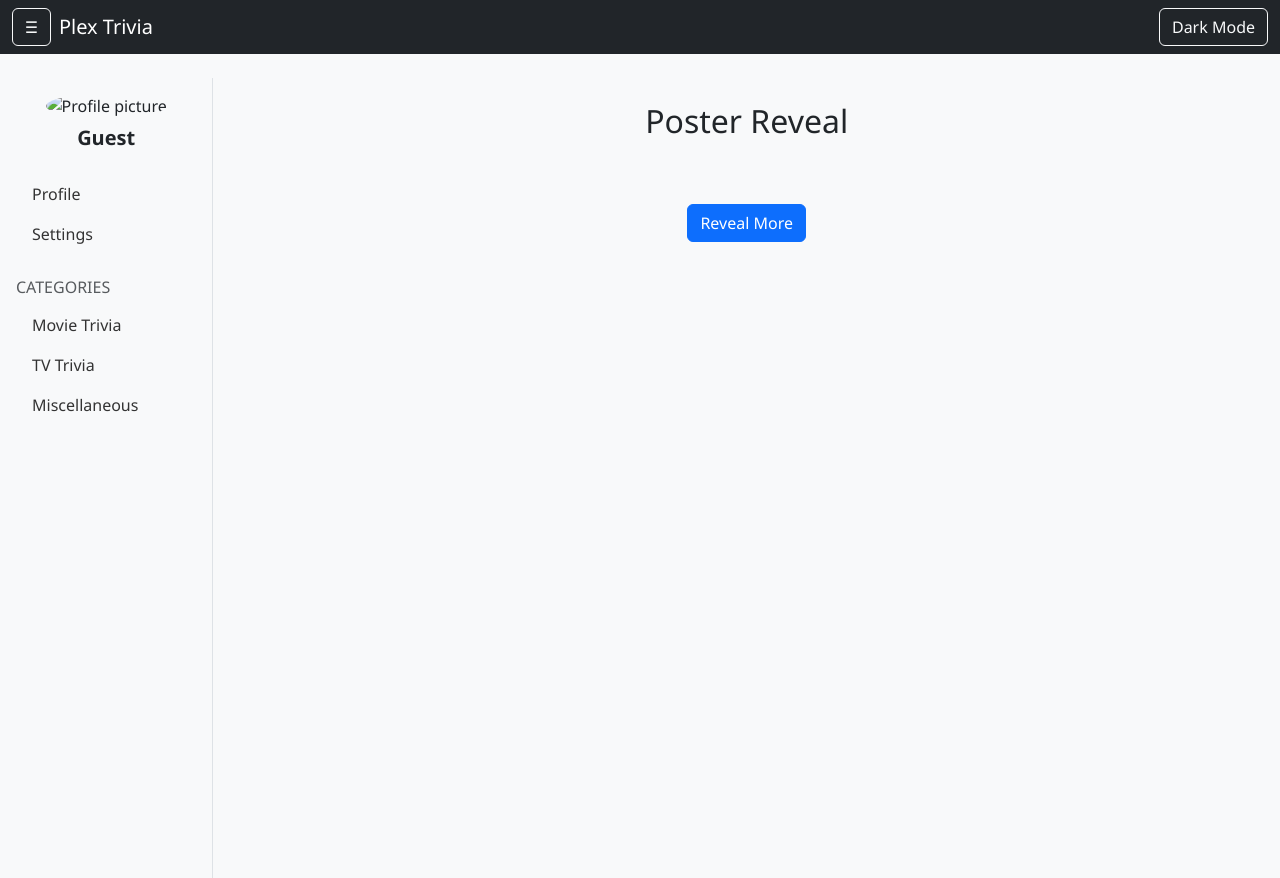
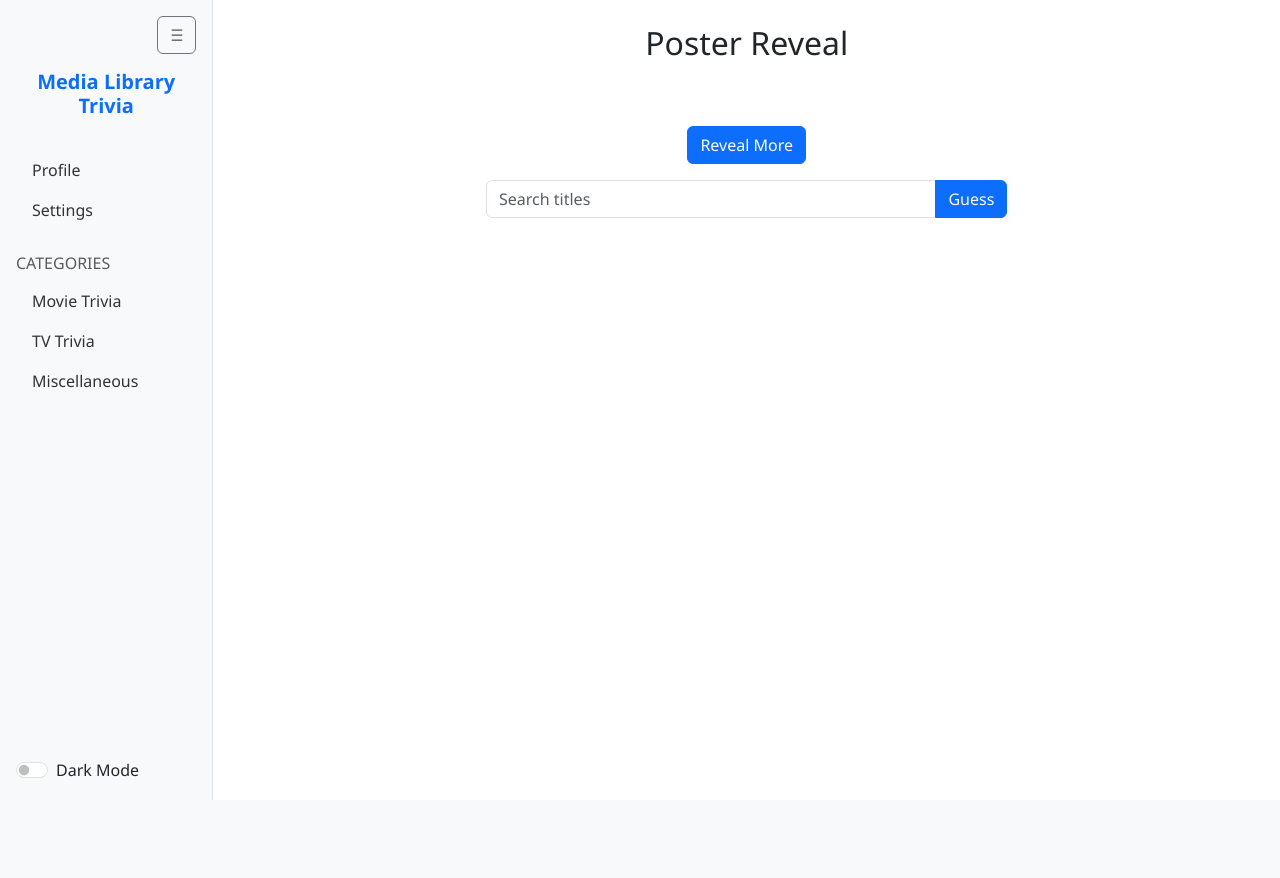
Before and after one commit to chanzer0/media-server-trivia, a Flask app: page /game/poster in a window 1280 px wide. After the commit the page ends 800 px from the top, so only its background shows below. Run offline with Flask 3, Linux system fonts and the light colour scheme; data that the repository does not hold is empty; some libraries are stand-ins or nearby versions.

Commit message:
Refactor layout and add poster guessing

```diff
--- a/app/static/base.js
+++ b/app/static/base.js
@@ -12,15 +12,18 @@ function initLayoutControls() {
   function setDark(enabled) {
     body.classList.toggle('dark-mode', enabled);
     localStorage.setItem('darkMode', enabled ? '1' : '0');
+    toggleDark.checked = enabled;
   }
 
-  toggleDark.addEventListener('click', () => {
-    setDark(!body.classList.contains('dark-mode'));
+  toggleDark.addEventListener('change', () => {
+    setDark(toggleDark.checked);
   });
 
   // load saved mode
   if (localStorage.getItem('darkMode') === '1') {
-    body.classList.add('dark-mode');
+    setDark(true);
+  } else {
+    setDark(false);
   }
 }
 
--- a/app/static/poster.js
+++ b/app/static/poster.js
@@ -5,6 +5,9 @@ document.addEventListener('DOMContentLoaded', () => {
   const summary = document.getElementById('posterSummary');
   const revealBtn = document.getElementById('posterReveal');
   const result = document.getElementById('posterAnswer');
+  const guessBtn = document.getElementById('guessBtn');
+  const guessInput = document.getElementById('guessInput');
+  const titleList = document.getElementById('titleList');
   let data = null;
   let blur = 15;
   let count = 3;
@@ -16,6 +19,16 @@ document.addEventListener('DOMContentLoaded', () => {
       img.src = data.poster;
     }
     summary.textContent = data.summary.split(' ').slice(0, count).join(' ') + '...';
+  }
+
+  async function loadTitles() {
+    const res = await fetch('/api/library');
+    const library = await res.json();
+    [...library.movies, ...library.shows].forEach(t => {
+      const opt = document.createElement('option');
+      opt.value = t;
+      titleList.appendChild(opt);
+    });
   }
 
   revealBtn.addEventListener('click', () => {
@@ -35,5 +48,18 @@ document.addEventListener('DOMContentLoaded', () => {
     }
   });
 
+  guessBtn.addEventListener('click', () => {
+    const guess = guessInput.value.trim().toLowerCase();
+    if (!data) return;
+    if (guess === data.title.toLowerCase()) {
+      result.innerHTML = `<div class='alert alert-success'>Correct! It was ${data.title}</div>`;
+      revealBtn.disabled = true;
+      guessBtn.disabled = true;
+    } else {
+      result.innerHTML = `<div class='alert alert-danger'>Try again!</div>`;
+    }
+  });
+
+  loadTitles();
   init();
 });
--- a/app/static/style.css
+++ b/app/static/style.css
@@ -7,13 +7,27 @@ body.dark-mode {
   color: #e0e0e0;
 }
 
-body.dark-mode .navbar {
-  background-color: #1f1f1f;
-}
-
 body.dark-mode .sidebar {
   background-color: #1f1f1f;
   border-color: #333;
+}
+
+body.dark-mode .sidebar .nav-link {
+  color: #e0e0e0;
+}
+
+body.dark-mode .sidebar .nav-link:hover {
+  background-color: #343a40;
+}
+
+body.dark-mode .form-control {
+  background-color: #2c2c2c;
+  color: #e0e0e0;
+  border-color: #555;
+}
+
+body.dark-mode .progress {
+  background-color: #2c2c2c;
 }
 
 body.dark-mode .card {
@@ -26,6 +40,8 @@ body.dark-mode .card {
   min-height: 100vh;
   border-right: 1px solid #dee2e6;
   transition: width 0.3s ease;
+  display: flex;
+  flex-direction: column;
 }
 
 .sidebar.collapsed {
@@ -35,6 +51,10 @@ body.dark-mode .card {
 .sidebar.collapsed .nav-link,
 .sidebar.collapsed h6,
 .sidebar.collapsed .text-center {
+  display: none;
+}
+
+.sidebar.collapsed .sidebar-bottom {
   display: none;
 }
 
@@ -76,6 +96,10 @@ body.dark-mode .card {
   font-weight: 600;
 }
 
+.sidebar-bottom {
+  margin-top: auto;
+}
+
 body.dark-mode .cast-circle {
   background-color: #343a40;
   color: #e0e0e0;
--- a/app/templates/base.html
+++ b/app/templates/base.html
@@ -7,22 +7,15 @@
     <link href="https://cdn.jsdelivr.net/npm/bootstrap@5.3.2/dist/css/bootstrap.min.css" rel="stylesheet">
     <link rel="stylesheet" href="{{ url_for('static', filename='style.css') }}">
   </head>
-  <body class="bg-light">
-    <nav class="navbar navbar-dark bg-dark mb-4">
-      <div class="container-fluid d-flex align-items-center">
-        <button id="toggleSidebar" class="btn btn-outline-light me-2">&#9776;</button>
-        <span class="navbar-brand mb-0 h1">Plex Trivia</span>
-        <div class="ms-auto">
-          <button id="toggleDark" class="btn btn-outline-light">Dark Mode</button>
-        </div>
-      </div>
-    </nav>
+  <body>
     <div class="container-fluid">
       <div class="row flex-nowrap">
-        <aside class="sidebar col-12 col-md-3 col-lg-2 p-3">
+        <aside class="sidebar col-12 col-md-3 col-lg-2 p-3 d-flex flex-column">
+          <button id="toggleSidebar" class="btn btn-outline-secondary mb-3 align-self-end">&#9776;</button>
           <div class="text-center mb-4">
-            <img src="https://via.placeholder.com/80" class="rounded-circle mb-2" alt="Profile picture">
-            <h5 class="fw-bold">Guest</h5>
+            <a href="{{ url_for('main.index') }}" class="text-decoration-none">
+              <h5 class="fw-bold">Media Library Trivia</h5>
+            </a>
           </div>
           <ul class="nav flex-column mb-4">
             <li class="nav-item"><a class="nav-link" href="#">Profile</a></li>
@@ -34,6 +27,12 @@
             <li class="nav-item"><a class="nav-link" href="#">TV Trivia</a></li>
             <li class="nav-item"><a class="nav-link" href="#">Miscellaneous</a></li>
           </ul>
+          <div class="sidebar-bottom mt-auto pt-3">
+            <div class="form-check form-switch">
+              <input class="form-check-input" type="checkbox" id="toggleDark">
+              <label class="form-check-label" for="toggleDark">Dark Mode</label>
+            </div>
+          </div>
         </aside>
         <main class="col py-4">
           {% block content %}{% endblock %}
--- a/app/templates/game_poster.html
+++ b/app/templates/game_poster.html
@@ -5,7 +5,12 @@
   <h2 class="mb-4">Poster Reveal</h2>
   <img id="posterImg" style="max-width:100%;filter:blur(15px);" class="mb-3" />
   <p id="posterSummary" class="mb-3"></p>
-  <button id="posterReveal" class="btn btn-primary">Reveal More</button>
+  <button id="posterReveal" class="btn btn-primary mb-3">Reveal More</button>
+  <div class="input-group mb-3 w-50 mx-auto">
+    <input id="guessInput" list="titleList" class="form-control" placeholder="Search titles">
+    <datalist id="titleList"></datalist>
+    <button class="btn btn-primary" id="guessBtn">Guess</button>
+  </div>
   <div id="posterAnswer" class="mt-3"></div>
 </div>
 <script src="{{ url_for('static', filename='poster.js') }}"></script>
```
Also changed, not shown: app/trivia.py (line endings or trailing spaces).
